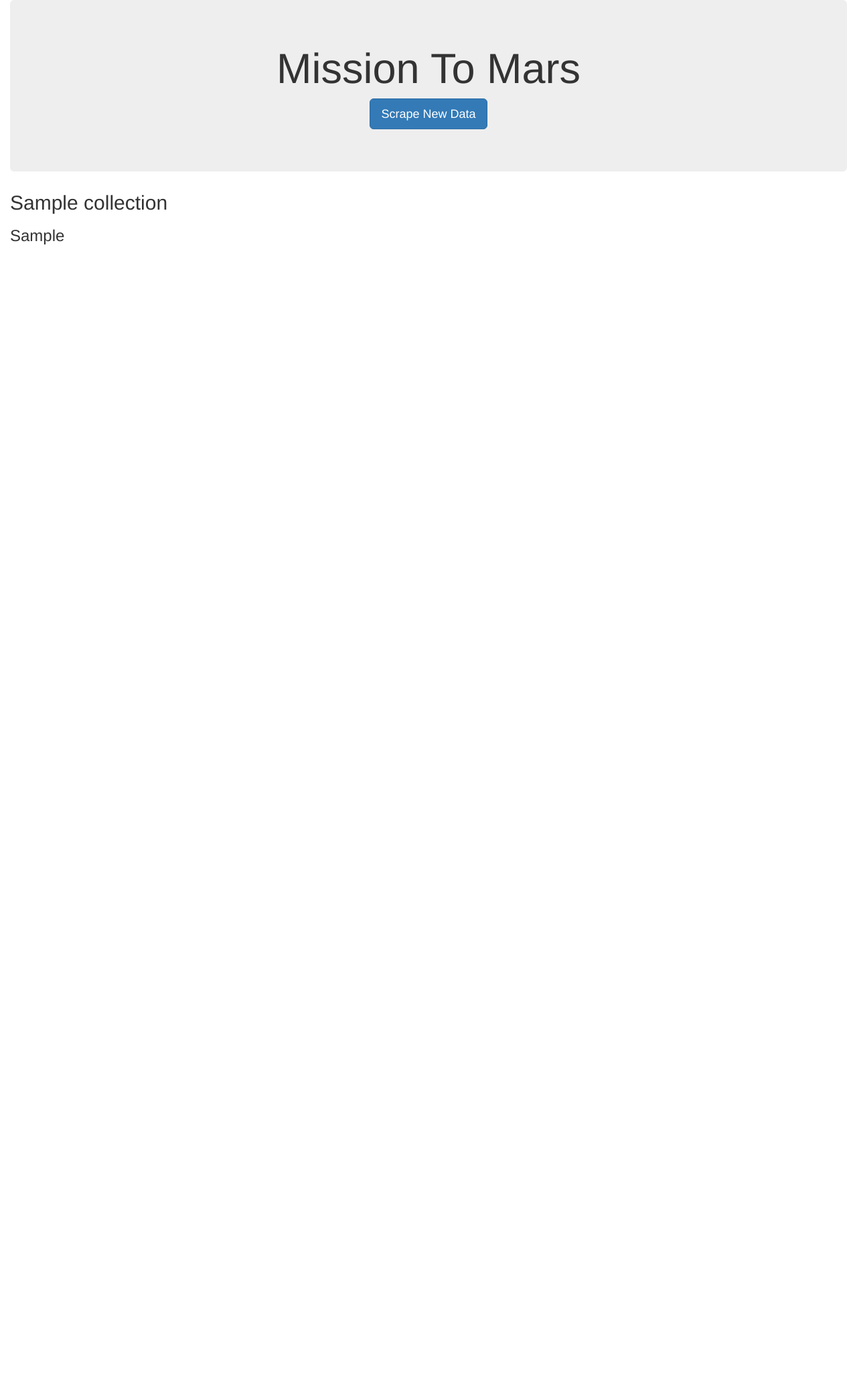
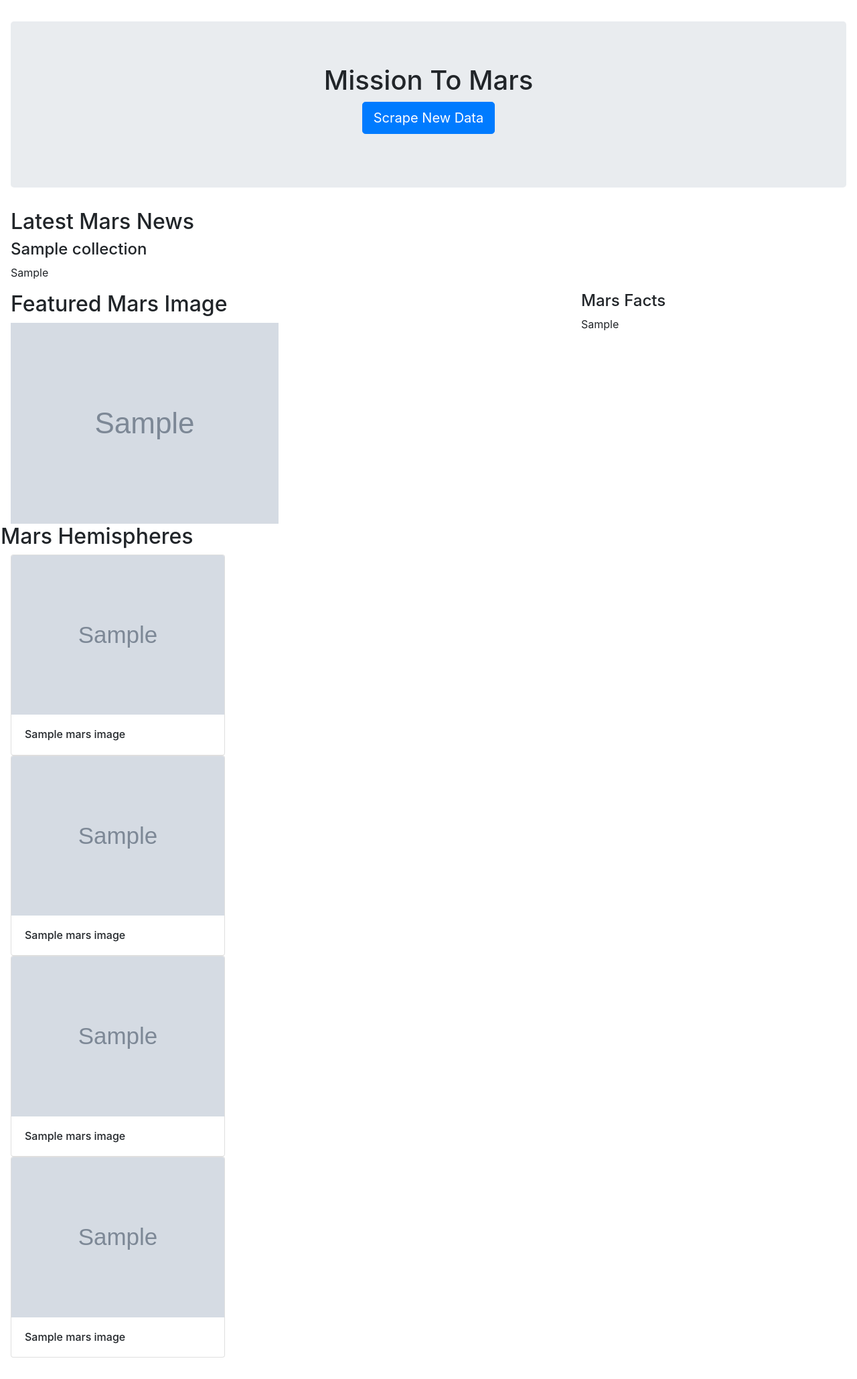
Before and after one commit to mcfierceson/web-scraping-challenge, a Flask app: page / in a window 1280 px wide. Shown: the whole page at 67% size. Before the commit the page ends 365 px from the top, so only its background shows below. Run offline with Flask 2, Linux system fonts and the light colour scheme; grey boxes marked "Sample" are stand-in pictures; a database or web service that is not in the repository returns one stand-in record (values such as "Sample title"); some libraries are stand-ins or nearby versions.

Commit message:
final files

```diff
--- a/Mission_To_Mars/templates/index.html
+++ b/Mission_To_Mars/templates/index.html
@@ -6,19 +6,70 @@
   <meta name="viewport" content="width=device-width, initial-scale=1.0">
   <meta http-equiv="X-UA-Compatible" content="ie=edge">
   <title>Mission To Mars</title>
-  <link rel="stylesheet" href="https://maxcdn.bootstrapcdn.com/bootstrap/3.3.7/css/bootstrap.min.css">
+  <link rel="stylesheet" href="https://stackpath.bootstrapcdn.com/bootstrap/4.3.1/css/bootstrap.min.css" integrity="sha384-ggOyR0iXCbMQv3Xipma34MD+dH/1fQ784/j6cY/iJTQUOhcWr7x9JvoRxT2MZw1T" crossorigin="anonymous">
 </head>
 
 <body>
-  <div class="container-fluid">
-    <div class="jumbotron text-center">
-      <h1>Mission To Mars</h1>
-      <p><a class="btn btn-primary btn-lg" href="/scrape" role="button">Scrape New Data</a></p>
+  <div class="container-fluid p-3 my-3">
+    <div class="row">
+      <div class="col-md-12">
+        <div class="jumbotron text-center">
+          <h1>Mission To Mars</h1>
+          <p><a class="btn btn-primary btn-lg" href="/scrape" role="button">Scrape New Data</a></p>
+        </div>
+      </div>
     </div>
-    <h2>{{ mtm.news_title}}</h2>
-    <h3>{{ mtm.news_paragraph }}</h3>
+    <div class="row">
+      <div class="col-md-12">
+        <h2>Latest Mars News</h2>
+        <h4>{{ mtm.news_title}}</h4>
+        <p>{{ mtm.news_paragraph }}</p>
+      </div>
+    </div>
+    <div class="row">
+      <div class="col-md-8">
+        <h2>Featured Mars Image</h2>
+        <img src= {{ mtm.jpl_image }} class="img-fluid" width: 100% />
+      </div>
+      <div class="col-md-4">
+        <div><h4>Mars Facts</h4></div>
+        <div>{{ mtm.mars_table|safe }}</div>
+      </div>
+    </div>
+    <div class="row">
+      <br><h2>Mars Hemispheres</h2><hr>
+      <div class="col-md-12">
+        <div class="card" style="width: 20rem;">
+          <img class="card-img-top" src={{ mtm.mars_images[0].url }} alt="">
+          <div class="card-body">
+            <h6 class="card-text">{{ mtm.mars_images[0].title }}</h6>
+          </div>
+        </div>
+        <div class="card" style="width: 20rem;">
+          <img class="card-img-top" src={{ mtm.mars_images[1].url }} alt="">
+          <div class="card-body">
+            <h6 class="card-text">{{ mtm.mars_images[1].title }}</h6>
+          </div>
+        </div>
+      </div>
+      <div class="col-md-6">
+        <div class="card" style="width: 20rem;">
+          <img class="card-img-top" src={{ mtm.mars_images[2].url }} alt="">
+          <div class="card-body">
+            <h6 class="card-text">{{ mtm.mars_images[2].title }}</h6>
+          </div>
+        </div>
+        <div class="card" style="width: 20rem;">
+          <img class="card-img-top" src={{ mtm.mars_images[3].url }} alt="">
+          <div class="card-body">
+            <h6 class="card-text">{{ mtm.mars_images[3].title }}</h6>
+          </div>
+        </div>
+      </div>
+    </div>
   </div>
-  </div>
+
+  <script src="https://stackpath.bootstrapcdn.com/bootstrap/4.3.1/js/bootstrap.min.js" integrity="sha384-JjSmVgyd0p3pXB1rRibZUAYoIIy6OrQ6VrjIEaFf/nJGzIxFDsf4x0xIM+B07jRM" crossorigin="anonymous"></script>
 </body>
 
 </html>
```
Also changed, not shown: Mission_To_Mars/scrape_mars.py (+5 -4 lines), Mission_To_Mars/mars_app_screenshot_01.jpg (added), Mission_To_Mars/mars_app_screenshot_02.jpg (added), Mission_To_Mars/mars_app_screenshot_03.jpg (added), 2 other files.
